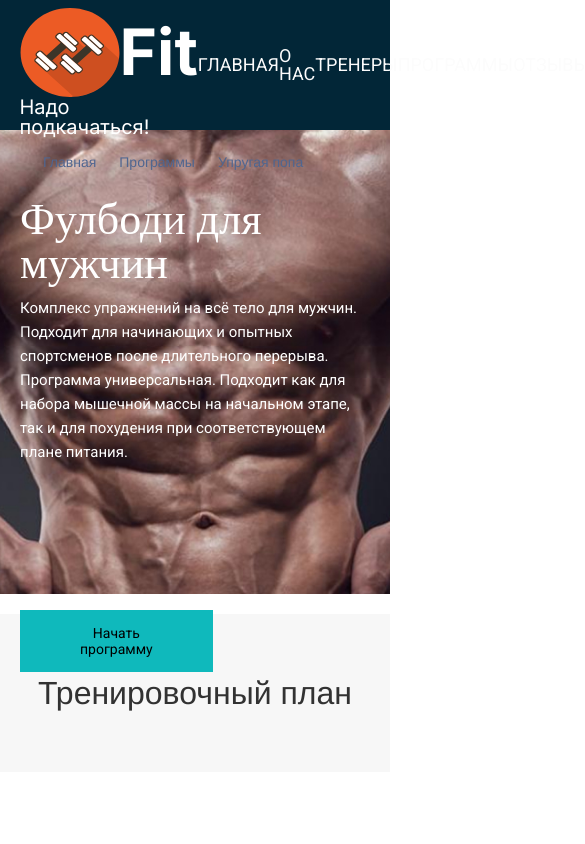
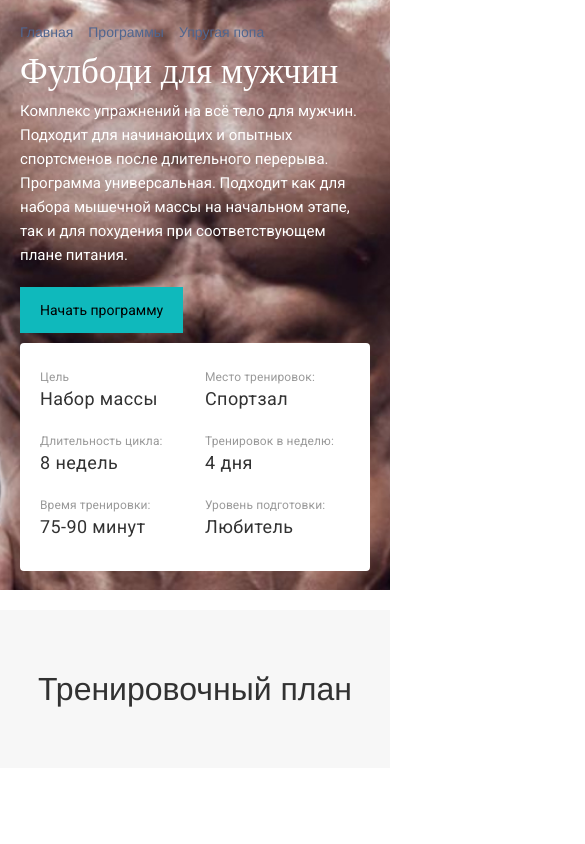
Before and after one commit to Haskiro/fit, a Vue app in the folder app/: page /program in a window 390 px wide. Shown: the top 844 px of the page, 585 px wide, since content can reach past the window. Built offline with nearby package versions, Linux system fonts and the light colour scheme.

Commit message:
added styles(@media)

```diff
--- a/app/src/App.vue
+++ b/app/src/App.vue
@@ -1,18 +1,18 @@
 <template>
-  <header-component />
+  <!-- <header-component /> -->
   <router-view />
-  <footer-component />
+  <!-- <footer-component /> -->
 </template>
 
 <script>
-import HeaderComponent from "@/components/headerComponent/HeaderComponent.vue";
-import FooterComponent from "@/components/footerComponent/FooterComponent.vue";
+// import HeaderComponent from "@/components/headerComponent/HeaderComponent.vue";
+// import FooterComponent from "@/components/footerComponent/FooterComponent.vue";
 
 export default {
   name: "App",
   components: {
-    HeaderComponent,
-    FooterComponent,
+    // HeaderComponent,
+    // FooterComponent,
   },
   data: () => ({}),
 };
--- a/app/src/views/programDetailView/ProgramDetailView.vue
+++ b/app/src/views/programDetailView/ProgramDetailView.vue
@@ -129,6 +129,10 @@ data: () => ({
     @media (max-width: 1024px) {
     height: calc(70vh - 127px);
     }
+
+    @media (max-width: 500px) {
+      height: calc(85vh - 127px);
+    }
   }
 &__teaser-body {
     position: relative;
@@ -150,6 +154,14 @@ data: () => ({
   font-family: 'Rubik';
   margin-top: 24px;
 
+  @media (max-width: 1024px) {
+    font-size: 35px;
+  }
+
+  @media (max-width: 500px) {
+    margin-top: 10px;
+  }
+
 }
 &__description{
   font-family: 'Roboto';
@@ -159,6 +171,10 @@ data: () => ({
   color: #FFFFFF;
   max-width: 520px;
   margin-top: 10px;
+
+  @media (max-width: 1024px) {
+    max-width: 450px;
+  }
 }
 &__btn{
   font-family: 'Roboto', sans-serif;
@@ -170,19 +186,39 @@ data: () => ({
   color: #000000;
   background-color: #0FB9BC;
   margin-top: 146px;
-  margin-right: 570px;
   border: none;
+
+  @media (max-width: 768px) {
+    padding: 15px 20px;
+  }
+
+  @media (max-width: 500px) {
+    margin-top: 20px;
+    margin-bottom: 10px;
+  }
+
 }
 &__info-container {
-    display: flex;
+  display: flex;
+  justify-content: space-between;
+
+  @media (max-width: 500px) {
+    display: block;
+  }
+
 }
 &__info{
   max-width: 450px;
   columns: 2;
   background: #FFFFFF;
-  padding: 26px 80px 26px 34px;
+  padding: 26px 80px 10px 34px;
   border-radius: 4px;
   column-gap: 80px;
+
+  @media (max-width: 768px) {
+    column-gap: 20px;
+    padding: 26px 20px 10px 20px;
+  }
 }
 &__info-item{
   margin-bottom: 20px;
@@ -222,9 +258,6 @@ data: () => ({
 .bread-crumbs {
     display: flex;
 
-    @media (max-width: 768px) {
-    font-size: 24px;
-    }
     &__links {
         font-size: 14px;
         line-height: 24px;
@@ -232,6 +265,15 @@ data: () => ({
         color: #506690;
         margin-left: 23px;
         text-decoration: none;
+
+        @media (max-width: 500px) {
+          margin-left: 15px;
+        }
+    }
+    &__links:first-child{
+      @media (max-width: 500px) {
+          margin-left: 0;
+        }
     }
   }
 }
```
